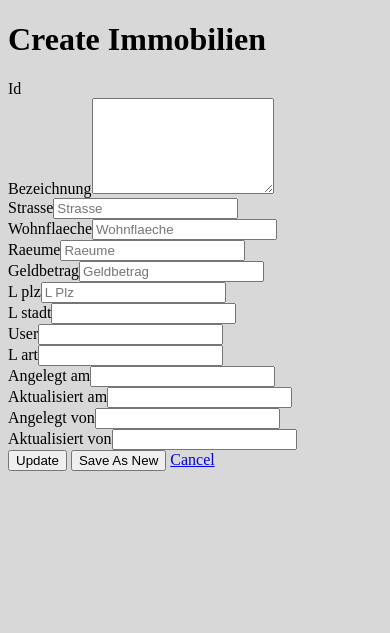
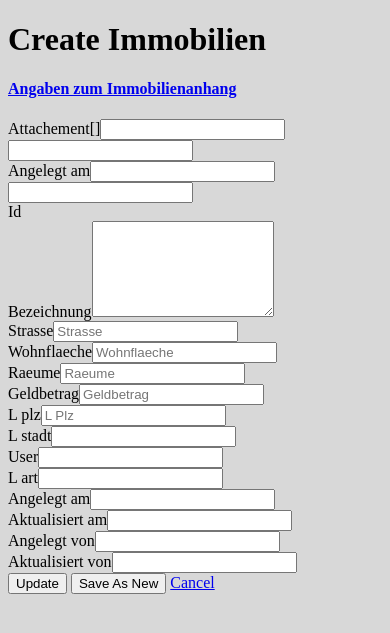
Before and after one commit to tklustig/yii2_ErkanImmo, a Yii app: template backend/views/immobilien/create.php in a window 390 px wide. Shown: the top 633 px of the page. Run offline with PHP 8.4 and a stand-in for Yii, Linux system fonts and the light colour scheme; the template is opened without the code that fills it, so the values that code supplies are empty; form fields are guessed from the names that the template uses; some libraries are stand-ins or nearby versions.

Commit message:
Backend Immobilien implementiert - Teil 4

```diff
--- a/backend/controllers/ImmobilienController.php
+++ b/backend/controllers/ImmobilienController.php
@@ -8,6 +8,7 @@ use backend\models\ImmobilienSearch;
 use yii\web\Controller;
 use yii\web\NotFoundHttpException;
 use yii\filters\VerbFilter;
+use kartik\widgets\FileInput;
 
 /**
  * ImmobilienController implements the CRUD actions for Immobilien model.
@@ -65,6 +66,8 @@ class ImmobilienController extends Controller {
      * @return mixed
      */
     public function actionCreate() {
+        $this->layout = "main_immo";
+        $model_Dateianhang = new \frontend\models\Dateianhang();
         $model = new Immobilien();
 
         if ($model->loadAll(Yii::$app->request->post()) && $model->saveAll()) {
@@ -72,6 +75,7 @@ class ImmobilienController extends Controller {
         } else {
             return $this->render('create', [
                         'model' => $model,
+                        'model_Dateianhang' => $model_Dateianhang
             ]);
         }
     }
--- a/backend/views/immobilien/_form.php
+++ b/backend/views/immobilien/_form.php
@@ -1,14 +1,90 @@
 <?php
 
 use yii\helpers\Html;
-use yii\widgets\ActiveForm;
+use kartik\form\ActiveForm;
+use kartik\widgets\FileInput;
 ?>
 
 <div class="immobilien-form">
 
-    <?php $form = ActiveForm::begin(); ?>
+    <?php
+    $form = ActiveForm::begin([
+                'id' => 'dynamic-form',
+                'type' => ActiveForm::TYPE_VERTICAL,
+                'formConfig' => [
+                    'showLabels' => false
+    ]]);
+    ?>
+    <?= $form->errorSummary($model); ?>
+    <!-- Beginn des Anhangformulars-->
+    <!-- START ACCORDION & CAROUSEL-->
+    <!--  Defining global CSS rules-->
+    <div class="row">
+        <div class="col-md-12">
+            <div class="box-body">
+                <div class="box-group" id="accordion">
+                    <!--  End of Defining global CSS rules-->
+                    <!-- Beginn des Personenformulars-->
+                    <div class="panel box box-primary">
+                        <div class="box-header with-border">
+                            <h4 class="box-title">
+                                <a data-toggle="collapse" data-parent="#accordion" href="#collapseOne">
+                                    Angaben zum Immobilienanhang
+                                </a>
+                            </h4>
+                        </div>
+                        <div id="collapseOne" class="panel-collapse collapse in"> <!-- !weist der Column die JS-Id zu!-->
+                            <div class="row">
+                                <div class="col-md-12">
+                                    <?=
+                                    /* 22.11.2017/tklustig/Initialisiert das Upload-Formular.Damit das multiple uploading klappt,muss die property als Array eingebunden werden
+                                      In Zeile 61 wird an eine statische URL zurück gerendert. Dass koennte irgendwann einmal eine Fehlerquelle darstellen und muss dann behoben werden
+                                     */
 
-    <?= $form->errorSummary($model); ?>
+                                    $form->field($model_Dateianhang, 'attachement[]')->widget(FileInput::classname(), [
+                                        'options' => ['multiple' => true],
+                                        'pluginOptions' => ['allowedFileExtensions' => ['jpg', 'bmp', 'png', 'gif', 'docx', 'doc', 'xls', 'xlsx', 'csv', 'ppt', 'pptx', 'pdf', 'txt', 'avi', 'mpeg', 'mp3', 'ico']],
+                                    ]);
+                                    ?>
+                                </div><div class="col-md-12">
+                                    <?=
+                                    $form->field($model_Dateianhang, 'l_dateianhang_art_id')->widget(\kartik\widgets\Select2::classname(), [
+                                        'data' => \yii\helpers\ArrayHelper::map(\frontend\models\LDateianhangArt::find()->orderBy('id')->asArray()->all(), 'id', 'bezeichnung'),
+                                        'options' => ['placeholder' => Yii::t('app', 'Dateianhangsart')],
+                                        'pluginOptions' => [
+                                            'allowClear' => true
+                                        ],
+                                    ])->label(false);
+                                    ?>
+                                </div><div class="col-md-12">
+                                    <?=
+                                    $form->field($model_Dateianhang, 'angelegt_am')->widget(\kartik\datecontrol\DateControl::classname(), [
+                                        'type' => \kartik\datecontrol\DateControl::FORMAT_DATETIME,
+                                        'disabled' => true,
+                                    ]);
+                                    ?>
+                                </div><div class="col-md-12">
+
+                                    <?=
+                                    $form->field($model_Dateianhang, 'angelegt_von', ['addon' => [
+                                            'prepend' => ['content' => 'angelegt von']]])->widget(\kartik\widgets\Select2::classname(), [
+                                        'data' => \yii\helpers\ArrayHelper::map(common\models\User::find()->asArray()->all(), 'id', 'username'),
+                                        'pluginOptions' => [
+                                            'allowClear' => true,
+                                            'disabled' => true,
+                                        ],
+                                    ])->label(false);
+                                    ?>
+                                </div>
+                            </div>
+                        </div>
+                    </div>
+                    <!--  Ending global CSS rules-->
+                </div>
+            </div>
+        </div>
+    </div>
+
 
     <?= $form->field($model, 'id', ['template' => '{input}'])->textInput(['style' => 'display:none']); ?>
 
--- a/backend/views/immobilien/create.php
+++ b/backend/views/immobilien/create.php
@@ -1,7 +1,6 @@
 <?php
 
 use yii\helpers\Html;
-
 
 /* @var $this yii\web\View */
 /* @var $model backend\models\Immobilien */
@@ -14,8 +13,11 @@ $this->params['breadcrumbs'][] = $this->title;
 
     <h1><?= Html::encode($this->title) ?></h1>
 
-    <?= $this->render('_form', [
+    <?=
+    $this->render('_form', [
         'model' => $model,
-    ]) ?>
+        'model_Dateianhang' => $model_Dateianhang
+    ])
+    ?>
 
 </div>
```
Also changed, not shown: frontend/models/Dateianhang.php (+6 -7 lines), frontend/models/base/Dateianhang.php (+4 -21 lines).
